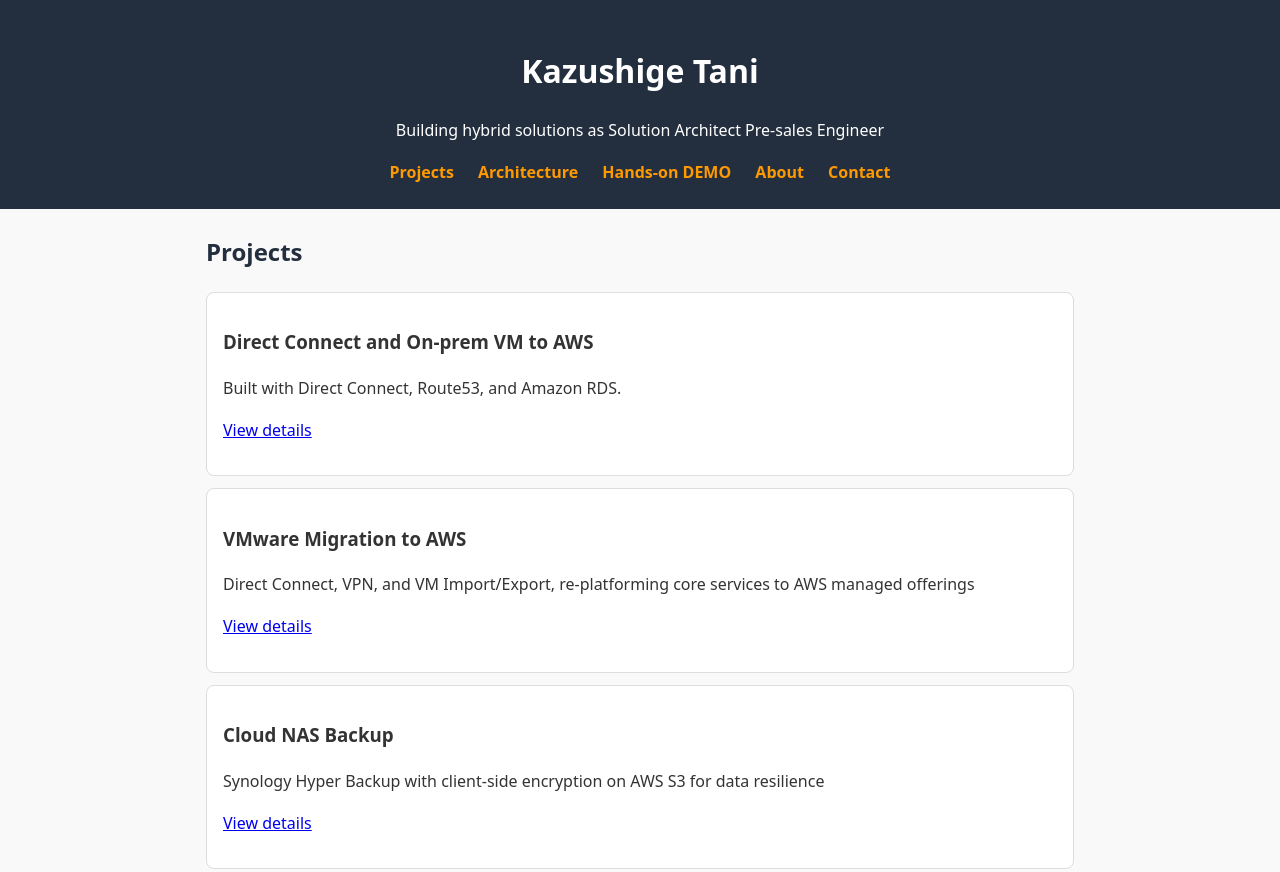
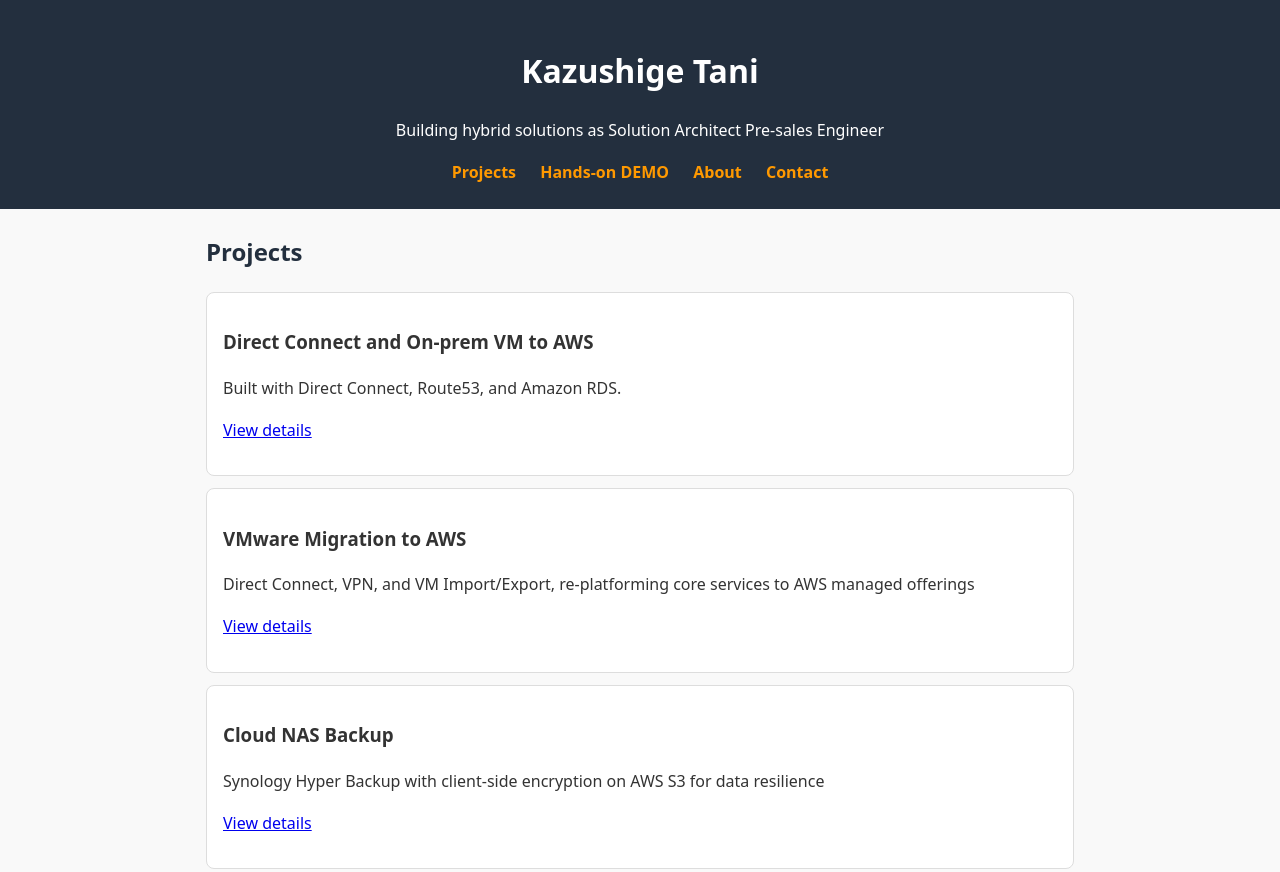
Before and after one commit to kazushigebiz-svg/aws-portfolio, a plain HTML site: page index.html in a window 1280 px wide. Shown: the top 872 px of the page. Drawn offline with Linux system fonts and the light colour scheme.

Commit message:
update index

```diff
--- a/index.html
+++ b/index.html
@@ -12,7 +12,6 @@
     <p>Building hybrid solutions as Solution Architect Pre-sales Engineer</p>
     <nav>
       <a href="#projects">Projects</a>
-      <a href="#diagrams">Architecture</a>
       <a href="#handson">Hands-on DEMO</a>
       <a href="#about">About</a>
       <a href="#contact">Contact</a>
```
